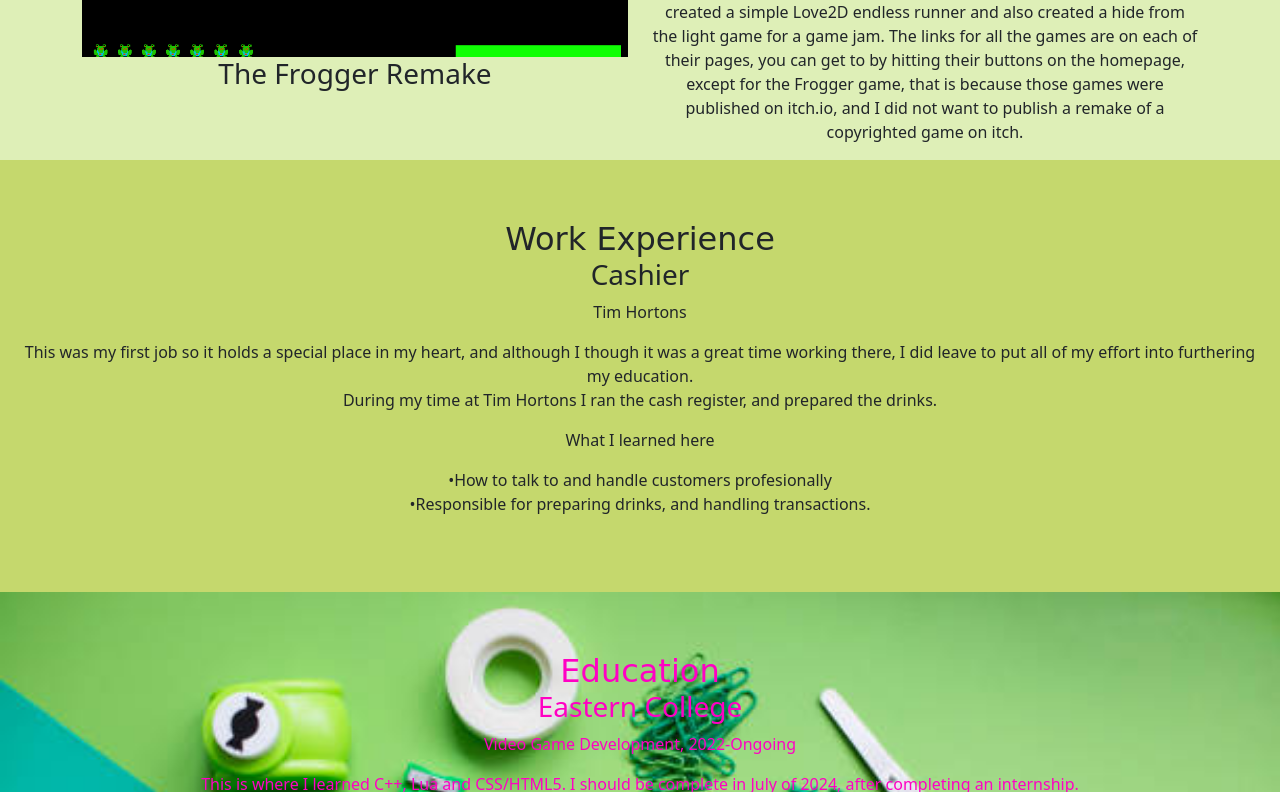
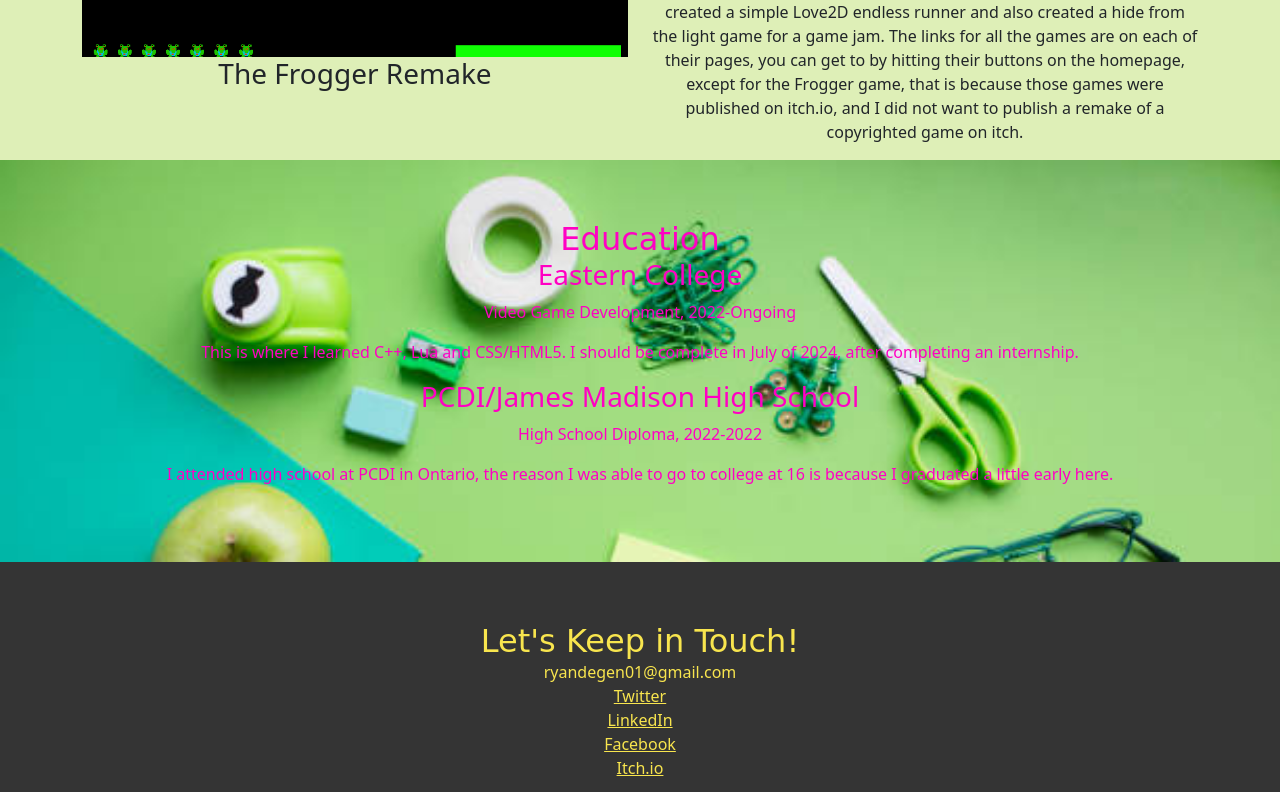
Before and after one commit to RyanD-Developer/Portfolio, a plain HTML site: page about.html in a window 1280 px wide. Shown: the part 738-1530 px from the top of the page. Drawn offline with nearby package versions, Linux system fonts and the light colour scheme.

Commit message:
Update about.html

```diff
--- a/about.html
+++ b/about.html
@@ -35,11 +35,6 @@
         font-weight: 400;
         margin: 0px;
       }
-      .work{
-        background: #C5D86D;
-        margin: 0 auto;
-        padding: 60px 0;
-      }
       .education{
         background-image: url(./images/education.jpg);
         margin: 0 auto;
@@ -76,31 +71,7 @@
       </div>
   </div>
     </div>
-    </header>
-    <!-- ***********************  WORK EXPERIENCE  *********************** -->
-    <section class="work text-center">
-        <div class="container-fluid item-details dividers">
-        <h2>Work Experience</h2>
-
-        <section class="job-item">
-          <div class="job-details">
-          <h3>Cashier</h3>
-          <p>Tim Hortons</p>
-          </div>
-          <div class="job-summary">
-          <p>This was my first job so it holds a special place in my heart, and although I though it was a great time working there, I did leave to put all of my effort into furthering my education. <br>During my time at Tim Hortons I ran the cash register, and prepared the drinks.</p>
-          <p>What I learned here</p>
-          <p>
-          •How to talk to and handle customers profesionally<br>
-          •Responsible for preparing drinks, and handling transactions.<br>
-            </p>
-          </div>
-          </div>
-        </section>
-        <!-- End of Job block. -->
-        </div>
-      </section>
-
+      </header>
       <!-- ******************  EDUCATION & CERTIFICATIONS ****************** -->
       <section class="education container-fluid item-details text-center">
         <div>
```
